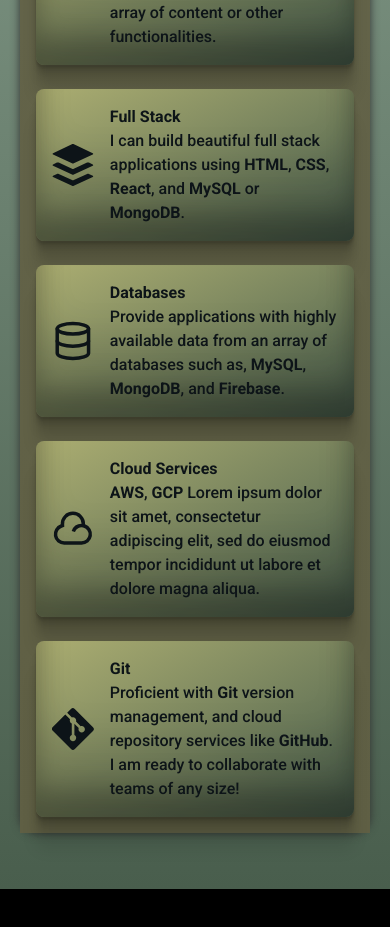
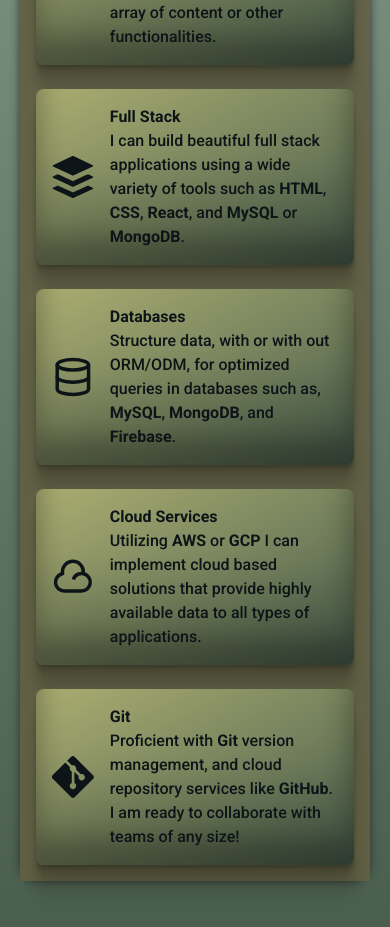
Before and after one commit to eh4git/animated-portfolio, a Next.js app: page / in a window 390 px wide. Shown: the part 1948-2875 px from the top of the page. Before the commit the page ends 2837 px from the top, so only its background shows below. Built offline with nearby package versions, Linux system fonts and the light colour scheme.

Commit message:
skill added, html height breakpoint modified

```diff
--- a/data.ts
+++ b/data.ts
@@ -34,19 +34,19 @@ export const services: Service[] = [
   {
     title: "Full Stack",
     about:
-      "I can build beautiful full stack applications using <b>HTML</b>, <b>CSS</b>, <b>React</b>, and <b>MySQL</b> or <b>MongoDB</b>.",
+      "I can build beautiful full stack applications using a wide variety of tools such as <b>HTML</b>, <b>CSS</b>, <b>React</b>, and <b>MySQL</b> or <b>MongoDB</b>.",
     Icon: GrStackOverflow,
   },
   {
     title: "Databases",
     about:
-      "Provide applications with highly available data from an array of databases such as, <b>MySQL</b>, <b>MongoDB</b>, and <b>Firebase</b>.",
+      "Structure data, with or with out ORM/ODM, for optimized queries in databases such as, <b>MySQL</b>, <b>MongoDB</b>, and <b>Firebase</b>.",
     Icon: FiDatabase,
   },
   {
     title: "Cloud Services",
     about:
-      "<b>AWS</b>, <b>GCP</b> Lorem ipsum dolor sit amet, consectetur adipiscing elit, sed do eiusmod tempor incididunt ut labore et dolore magna aliqua.",
+      "Utilizing <b>AWS</b> or <b>GCP</b> I can implement cloud based solutions that provide highly available data to all types of applications.",
     Icon: RiCloudLine,
   },
   {
--- a/styles/globals.css
+++ b/styles/globals.css
@@ -24,10 +24,8 @@ body {
   height: 8px;
 }
 
-@media (min-width: 1144px) {
-  @media (min-height: 825px) {
-    html {
-      height: 100%;
-    }
+@media (min-width: 2044px) {
+  html {
+    height: 100%;
   }
 }
```
